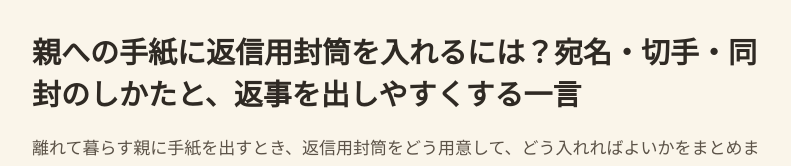
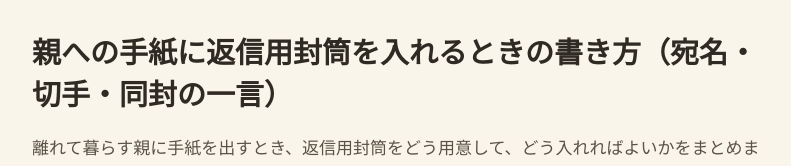
Before and after one commit to endeavor0007-design/endeavor0007-design.github.io, a plain HTML site: page otegami/henshin-futo-oya.html in a window 1280 px wide. Shown: the top 166 px of the page, without its empty margins (244-1035 px from the left). Drawn offline with Linux system fonts and the light colour scheme.

Commit message:
otegami: トップと記事2の題・説明文を検索の語に寄せる（11-22）

```diff
--- a/otegami/henshin-futo-oya.html
+++ b/otegami/henshin-futo-oya.html
@@ -3,10 +3,10 @@
 <head>
 <meta charset="utf-8">
 <meta name="viewport" content="width=device-width,initial-scale=1">
-<title>親への手紙に返信用封筒を入れるには？宛名・切手・同封のしかたと、返事を出しやすくする一言</title>
+<title>返信用封筒 入れ方｜親への手紙に同封する宛名・切手・一言</title>
 <link rel="canonical" href="https://cocreturn.com/otegami/henshin-futo-oya.html">
-<meta name="description" content="離れて暮らす親への手紙に、返信用封筒を同封する手順を説明します。封筒のサイズ、宛名と切手、おへんじ用紙のたたみ方、同封の一言の文例（架空）まで。印刷できる無料のお試しキットも紹介します。">
-<script type="application/ld+json">{"@context":"https://schema.org","@type":"Article","mainEntityOfPage":"https://cocreturn.com/otegami/henshin-futo-oya.html","url":"https://cocreturn.com/otegami/henshin-futo-oya.html","headline":"親への手紙に返信用封筒を入れるには？宛名・切手・同封のしかたと、返事を出しやすくする一言","description":"離れて暮らす親への手紙に返信用封筒を同封する手順と、同封の一言の文例を説明します。","inLanguage":"ja","datePublished":"2026-11-14","dateModified":"2026-11-14","author":{"@type":"Organization","name":"cocreturn（ココリターン）","url":"https://cocreturn.com/"},"publisher":{"@type":"Organization","name":"cocreturn（ココリターン）","url":"https://cocreturn.com/"}}</script>
+<meta name="description" content="親への手紙に返信用封筒を同封する手順。宛名は「行」か「様」か、切手の額、封筒のサイズ、返事を出しやすくする一言の文例（架空）まで。印刷できる無料お試しキットもあります（印刷代・封筒代・切手代は自己負担）。">
+<script type="application/ld+json">{"@context":"https://schema.org","@type":"Article","mainEntityOfPage":"https://cocreturn.com/otegami/henshin-futo-oya.html","url":"https://cocreturn.com/otegami/henshin-futo-oya.html","headline":"親への手紙に返信用封筒を入れるときの書き方（宛名・切手・同封の一言）","description":"離れて暮らす親への手紙に返信用封筒を同封する手順と、同封の一言の文例を説明します。","inLanguage":"ja","datePublished":"2026-11-14","dateModified":"2026-11-22","author":{"@type":"Organization","name":"cocreturn（ココリターン）","url":"https://cocreturn.com/"},"publisher":{"@type":"Organization","name":"cocreturn（ココリターン）","url":"https://cocreturn.com/"}}</script>
 <style>
 :root{--ink:#2f2a24;--paper:#faf5ea;--sub:#5b5247;--accent:#a8472f;--line:#d9cdb3}
 *{box-sizing:border-box}
@@ -31,7 +31,7 @@ footer{padding:32px 0 40px;font-size:14px;color:var(--sub)}
 </head>
 <body>
 <main class="w">
-<h1>親への手紙に返信用封筒を入れるには？宛名・切手・同封のしかたと、返事を出しやすくする一言</h1>
+<h1>親への手紙に返信用封筒を入れるときの書き方（宛名・切手・同封の一言）</h1>
 <p class="lead">離れて暮らす親に手紙を出すとき、返信用封筒をどう用意して、どう入れればよいかをまとめました。親が「書いて、入れて、ポストへ」だけで済むようにする手順です（2026年11月時点）。</p>
 <p class="small">このページは、手紙の往復を手伝うサービス「おてがみ往復便」を開発している cocreturn（ココリターン）が書いています。サービスは開発中で、まだ有料の受付はしていません。</p>
 
```
Also changed, not shown: otegami/index.html (+2 -2 lines).
